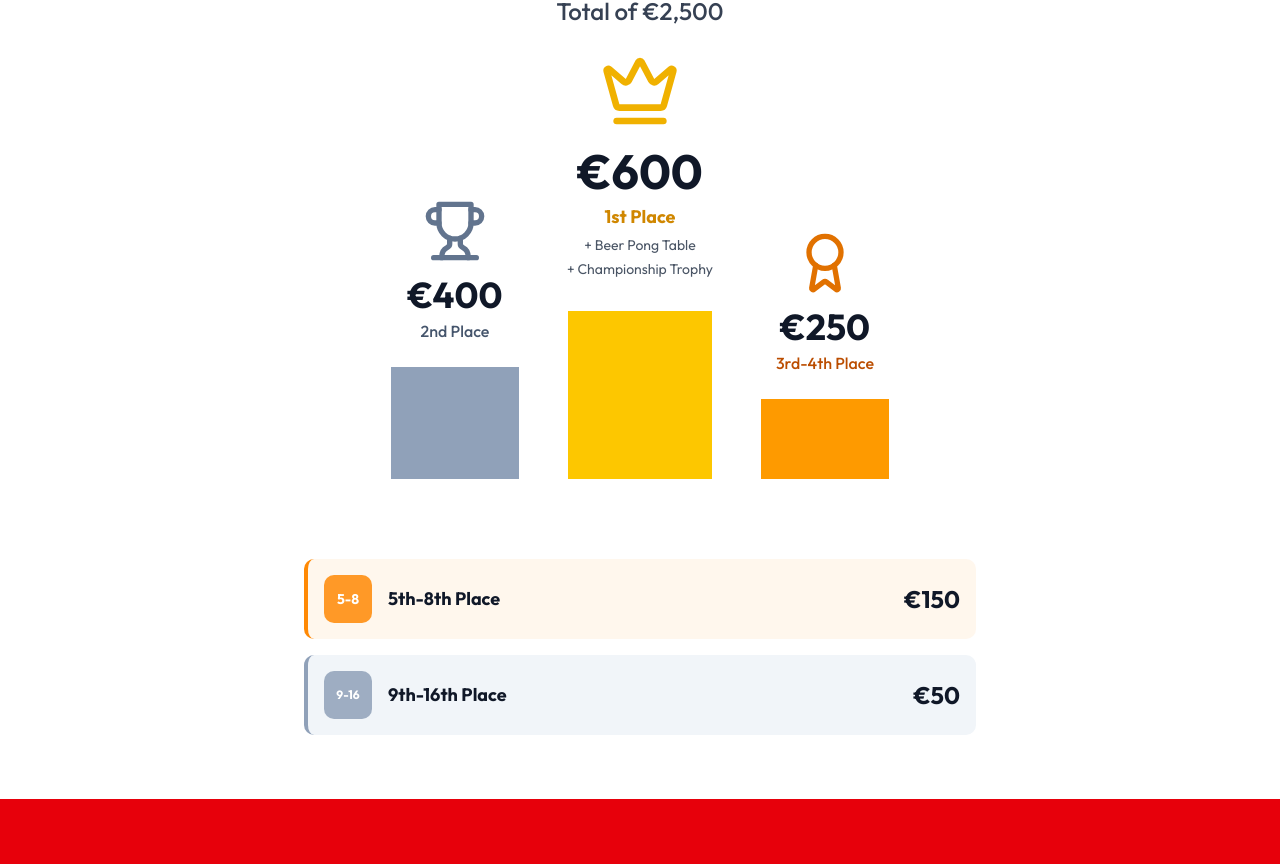
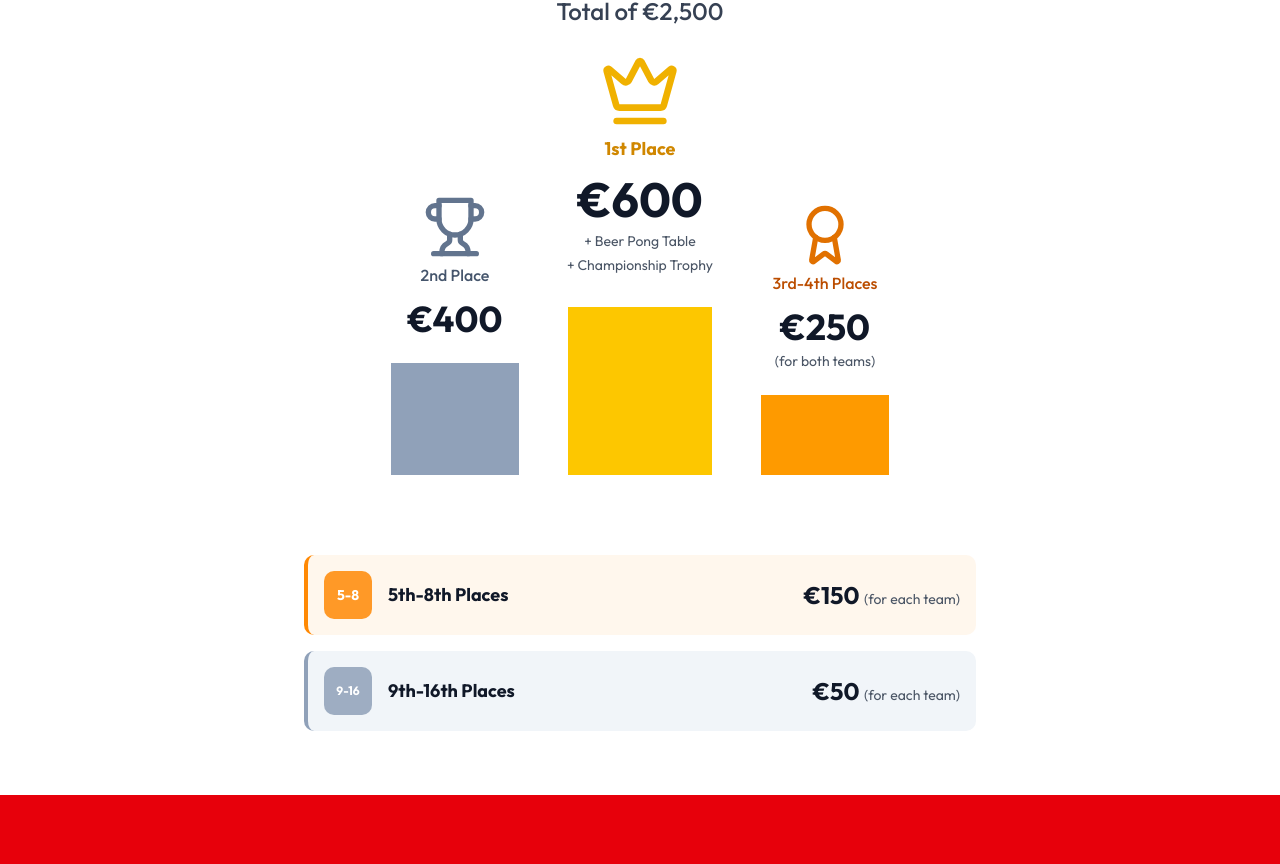
Before and after one commit to strengv1/unilife, a Next.js app: page /events/battleroyale in a window 1280 px wide. Shown: the part 1117-1981 px from the top of the page. Built offline with nearby package versions, Linux system fonts and the light colour scheme.

Commit message:
'for each team' to prizes

```diff
--- a/src/app/events/battleroyale/_components/PrizesSection.tsx
+++ b/src/app/events/battleroyale/_components/PrizesSection.tsx
@@ -20,9 +20,9 @@ export default function PrizePodium() {
           {/* 2nd Place */}
           <div className="text-center">
             <div className="mb-6">
-              <Trophy className="w-8 xs:w-12 md:w-16 h-12 md:h-16 text-slate-500 mx-auto mb-3" />
+              <Trophy className="w-8 xs:w-12 md:w-16 h-12 md:h-16 text-slate-500 mx-auto xs:mb-1" />
+              <div className="text-sm sm:text-base text-slate-600 font-medium mb-3">2nd Place</div>
               <div className="text-lg xs:text-2xl md:text-4xl font-bold text-gray-900 mb-1">€400</div>
-              <div className="text-sm sm:text-base text-slate-600 font-medium">2nd Place</div>
             </div>
             <div className="w-18 xs:w-24 md:w-32 h-22 md:h-28 bg-slate-400 mx-auto"></div>
           </div>
@@ -30,9 +30,9 @@ export default function PrizePodium() {
           {/* 1st Place */}
           <div className="text-center">
             <div className="mb-8">
-              <Crown className="w-12 xs:w-16 md:w-20 h-16 md:h-20 text-yellow-500 mx-auto mb-4" />
+              <Crown className="w-12 xs:w-16 md:w-20 h-16 md:h-20 text-yellow-500 mx-auto xs:mb-1" />
+              <div className="text-yellow-600 font-semibold text-base sm:text-lg mb-3">1st Place</div>
               <div className="text-xl xs:text-3xl md:text-5xl font-bold text-gray-900 mb-2">€600</div>
-              <div className="text-yellow-600 font-semibold text-base sm:text-lg">1st Place</div>
               <div className="text-xs xs:text-sm text-gray-600 mt-1">+ Beer Pong Table</div>
               <div className="text-xs xs:text-sm text-gray-600 mt-1"><span className="text-nowrap">+ Championship</span> Trophy</div>
             </div>
@@ -42,9 +42,10 @@ export default function PrizePodium() {
           {/* 3rd-4th Place */}
           <div className="text-center">
             <div className="mb-6">
-              <Award className="w-8 xs:w-12 md:w-16 h-12 md:h-16 text-amber-600 mx-auto mb-3" />
+              <Award className="w-8 xs:w-12 md:w-16 h-12 md:h-16 text-amber-600 mx-auto xs:mb-1" />
+              <div className="text-sm sm:text-base text-amber-700 font-medium mb-3">3rd-4th Places</div>
               <div className="text-lg xs:text-2xl md:text-4xl font-bold text-gray-900 mb-1">€250</div>
-              <div className="text-sm sm:text-base text-amber-700 font-medium">3rd-4th Place</div>
+              <div className="text-xs xs:text-sm font-light text-gray-600">(for both teams)</div>
             </div>
             <div className="w-18 xs:w-24 md:w-32 h-16 md:h-20 bg-amber-500 mx-auto"></div>
           </div>
@@ -53,25 +54,29 @@ export default function PrizePodium() {
         {/* Additional Prizes */}
         <div className="max-w-2xl mx-auto space-y-4">
           {/* 5th–8th Place */}
-          <div className="flex items-center bg-orange-50 rounded-lg p-4 border-l-4 border-orange-400">
+          <div className="flex items-center bg-orange-50 rounded-lg p-2 xs:p-4 border-l-4 border-orange-400">
             <div className="flex-shrink-0 w-10 xs:w-12 h-10 xs:h-12 bg-orange-400/85 rounded-lg flex items-center justify-center mr-2 xs:mr-4">
               <span className="text-white font-bold text-sm">5-8</span>
             </div>
             <div className="flex-grow">
-              <div className="xs:text-lg xs:font-semibold text-gray-900 mr-2 xs:mr-4">5th-8th Place</div>
+              <div className="xs:text-lg xs:font-semibold text-gray-900 mr-2 xs:mr-4">5th-8th Places</div>
             </div>
-            <div className="text-lg xs:text-2xl font-bold text-gray-900">€150</div>
+            <div className="text-lg xs:text-2xl font-bold text-gray-900">
+              €150 <span className="text-xs xs:text-sm font-light text-gray-600">(for each team)</span>
+            </div>
           </div>
 
           {/* 9th–16th Place */}
-          <div className="flex items-center bg-slate-100 rounded-lg p-4 border-l-4 border-slate-400">
+          <div className="flex items-center bg-slate-100 rounded-lg p-2 xs:p-4 border-l-4 border-slate-400">
             <div className="flex-shrink-0 w-10 xs:w-12 h-10 xs:h-12 bg-slate-400/85 rounded-lg flex items-center justify-center mr-2 xs:mr-4">
               <span className="text-white font-bold text-xs">9-16</span>
             </div>
             <div className="flex-grow">
-              <div className="xs:text-lg xs:font-semibold text-gray-900 mr-2 xs:mr-4">9th-16th Place</div>
+              <div className="xs:text-lg xs:font-semibold text-gray-900 mr-2 xs:mr-4">9th-16th Places</div>
             </div>
-            <div className="text-lg xs:text-2xl font-bold text-gray-900">€50</div>
+            <div className="text-lg xs:text-2xl font-bold text-gray-900">
+              €50 <span className="text-xs xs:text-sm font-light text-gray-600">(for each team)</span>
+            </div>
           </div>
         </div>
       </div>
```
